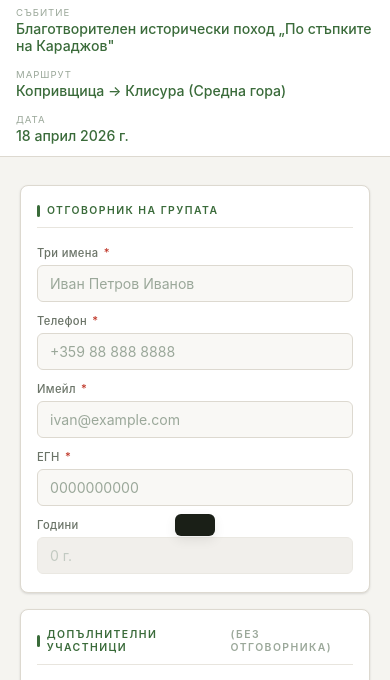
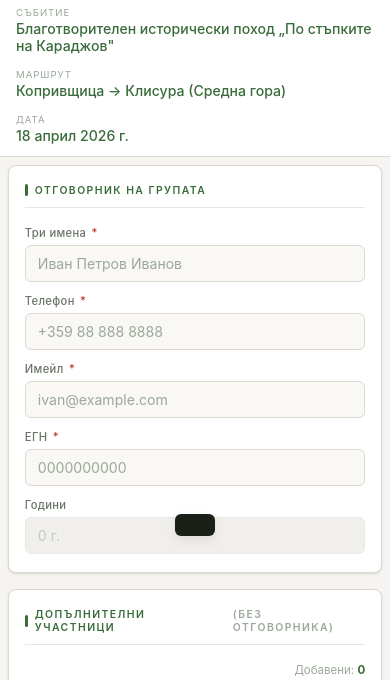
Before and after one commit to dobromir-antonov/sign-me, a plain HTML site: page index.html in a window 390 px wide. Shown: the part 354-1034 px from the top of the page. Drawn offline with nearby package versions, Linux system fonts and the light colour scheme.

Commit message:
responsive container paddings

```diff
--- a/app.css
+++ b/app.css
@@ -122,7 +122,7 @@ body {
 .container {
   max-width: 720px;
   margin: 0 auto;
-  padding: 28px 20px 0;
+  padding: min(28px, 2%) min(20px, 2%) 0;
 }
 
 /* ── Section ── */
```
